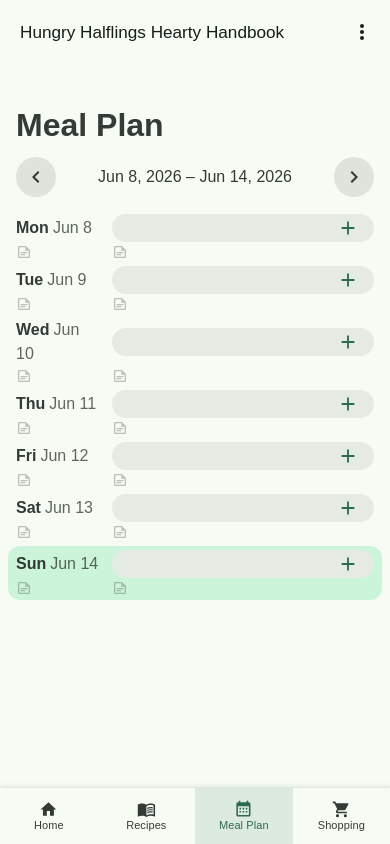
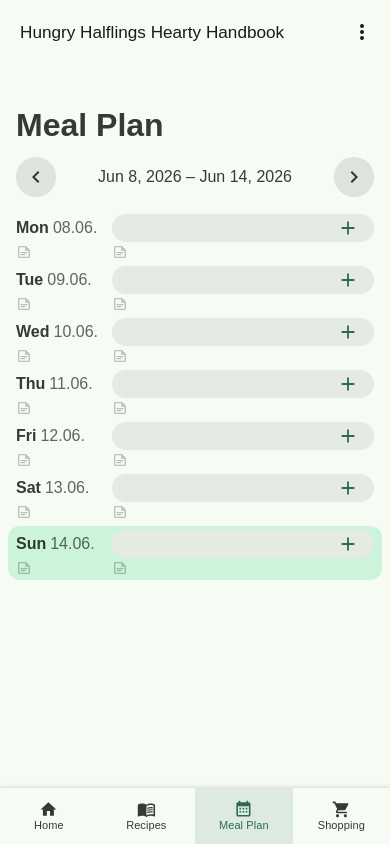
Before and after one commit to peldszus/hungry-halflings-hearty-handbook, a Vue app: page /#/meal-plan in a window 390 px wide. Built offline with nearby package versions, Linux system fonts and the light colour scheme; a web font is replaced by a local one.

Commit message:
Format meal plan day dates as dd.mm. to fix mobile overflow
The row's day-label column showed weekday plus "Aug 2" style dates,
which wrapped or overflowed on narrow mobile viewports. A zero-padded
dd.mm. format is shorter and fits reliably.

```diff
--- a/src/views/MealPlanView.vue
+++ b/src/views/MealPlanView.vue
@@ -110,7 +110,7 @@ const weekDays = computed(() => {
     return {
       iso: date.toISOString().slice(0, 10),
       weekday: date.toLocaleDateString('en-US', { weekday: 'short' }),
-      date: date.toLocaleDateString('en-US', { month: 'short', day: 'numeric' }),
+      date: `${String(date.getDate()).padStart(2, '0')}.${String(date.getMonth() + 1).padStart(2, '0')}.`,
       dateWithYear: date.toLocaleDateString('en-US', {
         month: 'short',
         day: 'numeric',
```
